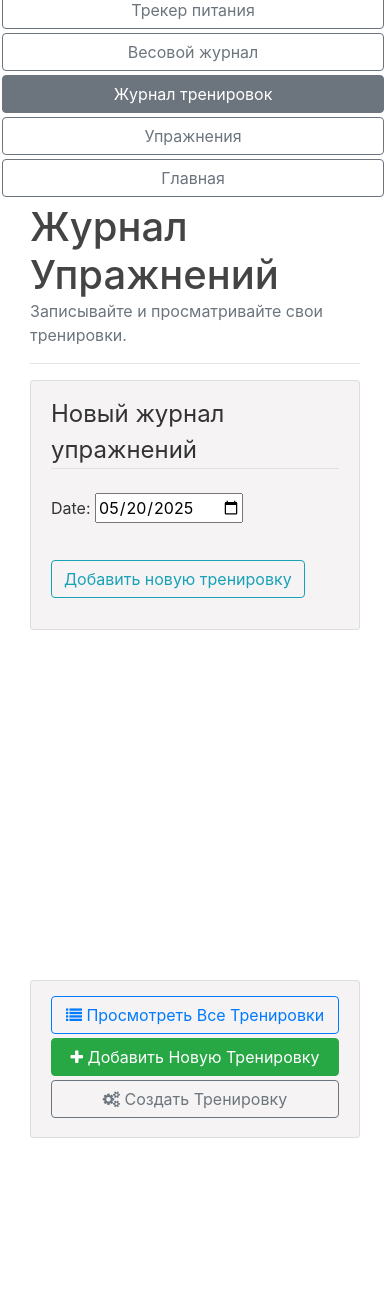
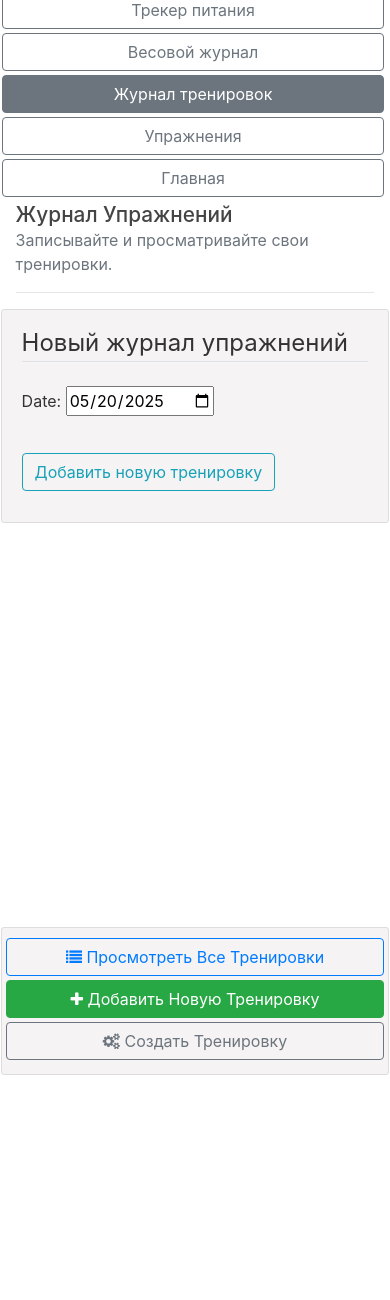
Before and after one commit to Lemetist/ActivityWatch, a Django app: page /exlog/log/new/ in a window 390 px wide. Shown: the part 196-1496 px from the top of the page. Run offline with Django 3.2, Linux system fonts and the light colour scheme; the visitor is signed in with stand-in values (Sample User, id 1); some libraries are stand-ins or nearby versions.

Commit message:
Добавить адаптивные стили для улучшения отображения на мобильных устройствах

```diff
--- a/exlog_app/templates/exlog_app/base.html
+++ b/exlog_app/templates/exlog_app/base.html
@@ -6,6 +6,22 @@
 
 <link rel="stylesheet" type="text/css" href="{% static 'exlog_app/base.css' %}">
 {% block stylesheets %}{% endblock stylesheets %}
+<style>
+  @media (max-width: 991px) {
+    .exlog-lists, .col-md-8.exlog-lists { width: 100%; max-width: 100%; }
+    .col-md-4 { width: 100%; max-width: 100%; margin-top: 18px; }
+    .card.content-section { margin-bottom: 18px; }
+  }
+  @media (max-width: 700px) {
+    .header { font-size: 1.3em; }
+    .exlog-lists, .col-md-8.exlog-lists { padding: 0; }
+    .col-md-4 { padding: 0; }
+    .card.content-section { padding: 10px 4px; }
+    .container { padding: 0 2vw; }
+  }
+  .card.content-section .btn { width: 100%; margin-bottom: 8px; }
+  .alert { font-size: 0.97em; }
+</style>
 
 <main role="main" class="container">
   <h1 class="header pb-0 mb-0">Журнал Упражнений</h1>
```
